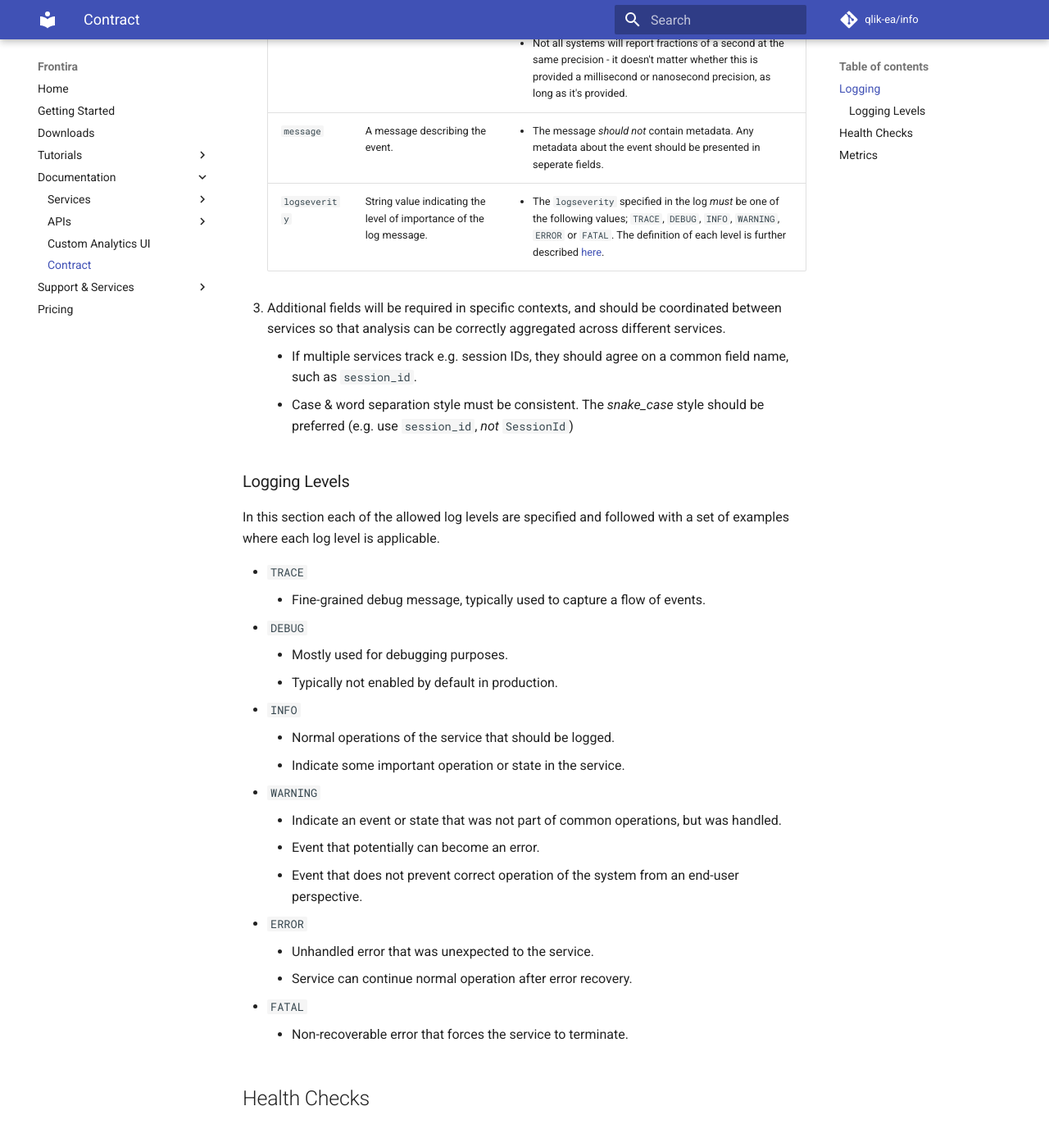
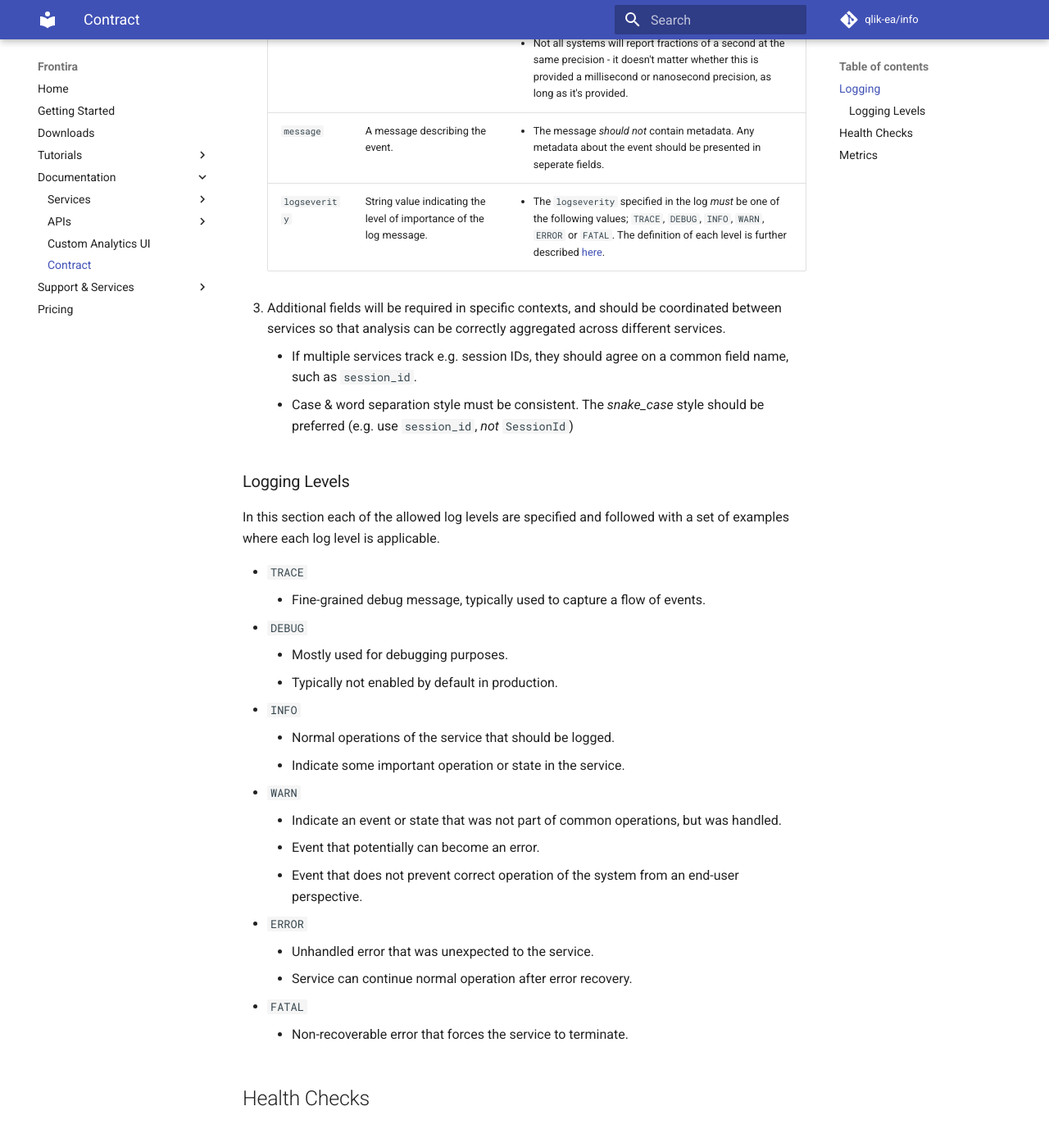
Before and after one commit to qlik-oss/core-website, an MkDocs documentation site: the page built from docs/documentation/contract.md, in a window 1280 px wide and 1400 px high, scrolled down 980 px. Shown: the top 1388 px of the window at 82% size. Built offline with MkDocs 1.6.1 and Material for MkDocs 9.7.7, drawn with Linux system fonts in a browser that asks for light colours; comment, search, counter and statistics services are not loaded; old or Windows-style settings are respelled for this version of MkDocs.

Commit message:
Log level update and binary removal (#104)
* Logging level WARNING -> WARN

* Remove qvf binary from info repo

```diff
--- a/docs/documentation/contract.md
+++ b/docs/documentation/contract.md
@@ -30,7 +30,7 @@ and aggregated in near real-time.
     | ----- | ----------- | ------------ |
     | `timestamp` | The date/time that the event occurred at. | <ul><li>The system clock must be set for the UTC 00:00 timezone (a.k.a _Zulu_), and events must be logged in this timezone.</li><li>Timestamps must be formatted in the RFC3339 format _with fractional seconds_: `2006-01-02T15:04:05.999999999Z`</li><li>Not all systems will report fractions of a second at the same precision - it doesn't matter whether this is provided a millisecond or nanosecond precision, as long as it's provided.</li></ul> |
     | `message` | A message describing the event. | <ul><li>The message _should not_ contain metadata. Any metadata about the event should be presented in seperate fields.</li></ul> |
-    | `logseverity` | String value indicating the level of importance of the log message. | <ul><li>The `logseverity` specified in the log _must_ be one of the following values; `TRACE`, `DEBUG`, `INFO`, `WARNING`, `ERROR` or `FATAL`. The definition of each level is further described [here](#logging-levels).</li></ul> |
+    | `logseverity` | String value indicating the level of importance of the log message. | <ul><li>The `logseverity` specified in the log _must_ be one of the following values; `TRACE`, `DEBUG`, `INFO`, `WARN`, `ERROR` or `FATAL`. The definition of each level is further described [here](#logging-levels).</li></ul> |
 
 1. Additional fields will be required in specific contexts,
   and should be coordinated between services so that analysis can be correctly aggregated across different services.
@@ -51,7 +51,7 @@ where each log level is applicable.
 * `INFO`
     * Normal operations of the service that should be logged.
     * Indicate some important operation or state in the service.
-* `WARNING`
+* `WARN`
     * Indicate an event or state that was not part of common operations, but was handled.
     * Event that potentially can become an error.
     * Event that does not prevent correct operation of the system from an end-user perspective.
```
Also changed, not shown: docs/documentation/custom-analytics-ui.md (+2 -1 lines), 1 other file.
